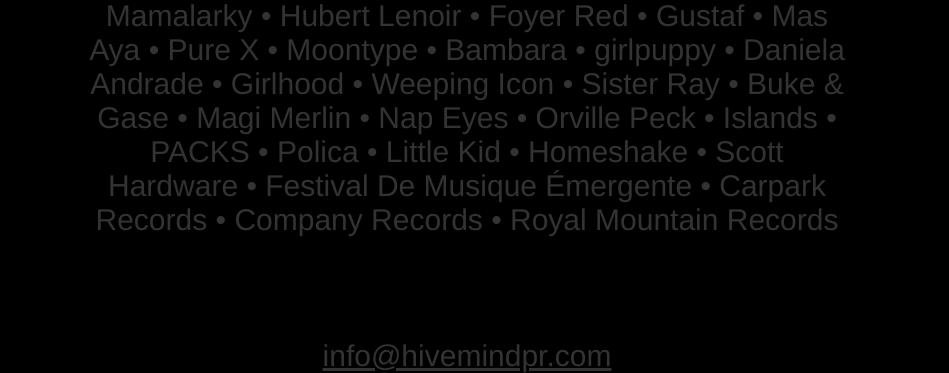
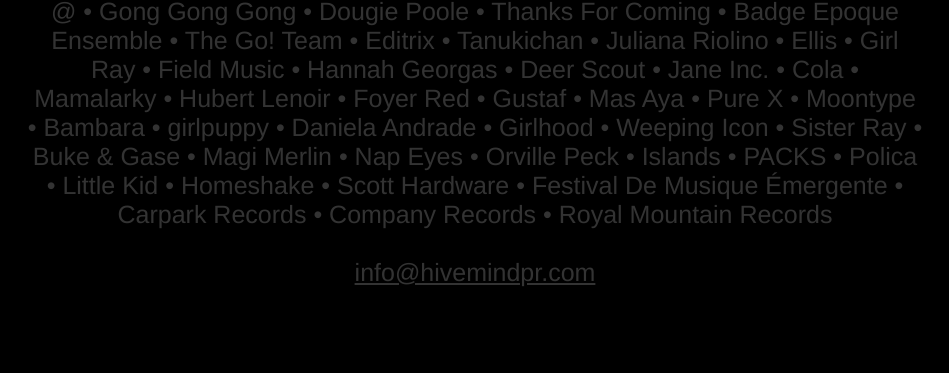
Before and after one commit to mysteryDate/hivemindprdotcom, a plain HTML site: page index.html in a window 1280 px wide. Shown: the part 741-1114 px from the top of the page, without its empty margins (173-1122 px from the left). After the commit the page ends 1036 px from the top, so only its background shows below. Drawn offline with Linux system fonts and the light colour scheme.

Commit message:
F with the css

```diff
--- a/index.html
+++ b/index.html
@@ -4,27 +4,24 @@
   <meta charset="UTF-8">
   <title>Hive Mind PR</title>
   <style>
+    * {
+      font-family: futura, Helvetica, sans-serif;
+      color: #333;
+      text-align: center;
+      font-size: 25px;
+    }
     body, html {
       background-color: black;
       width: 100%;
-      height: 100%;
-      margin: 0;
-      display: flex;
-      flex-direction: row;
-      justify-content: center;
-      align-items: center;
-    }
-    * {
-      font-family: Helvetica, sans-serif;
-      color: #333;
-      text-align: center;
-      font-size: 30px;
     }
     #client-list {
-      width: 60%;
+      width: 70%;
+      min-width: 500px;
       margin: auto;
     }
     #logo {
+      width: 100%;
+      max-width: 700px;
       display: block;
       margin: auto;
     }
@@ -35,9 +32,8 @@
     <img id="logo" src="hive_mind_logo.jpg">
     <p id="client-list">
       Yard Act • Wild Pink • Water From Your Eyes • Young Jesus • Madeline Kenney • Lily Konigsberg • Ovlov • Pile • Rozi Plain  • Pillow Queens • Palberta • Bernice • @ • Gong Gong Gong • Dougie Poole • Thanks For Coming • Badge Epoque Ensemble • The Go! Team • Editrix • Tanukichan • Juliana Riolino • Ellis • Girl Ray • Field Music • Hannah Georgas • Deer Scout • Jane Inc. • Cola • Mamalarky • Hubert Lenoir • Foyer Red • Gustaf • Mas Aya • Pure X • Moontype • Bambara • girlpuppy • Daniela Andrade • Girlhood • Weeping Icon • Sister Ray • Buke & Gase • Magi Merlin • Nap Eyes • Orville Peck • Islands • PACKS • Polica • Little Kid • Homeshake • Scott Hardware • Festival De Musique Émergente • Carpark Records • Company Records • Royal Mountain Records
-
     </p>
-    <br><br><br>
+    <br>
     <a href="mailto:info@hivemindpr.com">info@hivemindpr.com</a>
   </div>
 </body>
```
